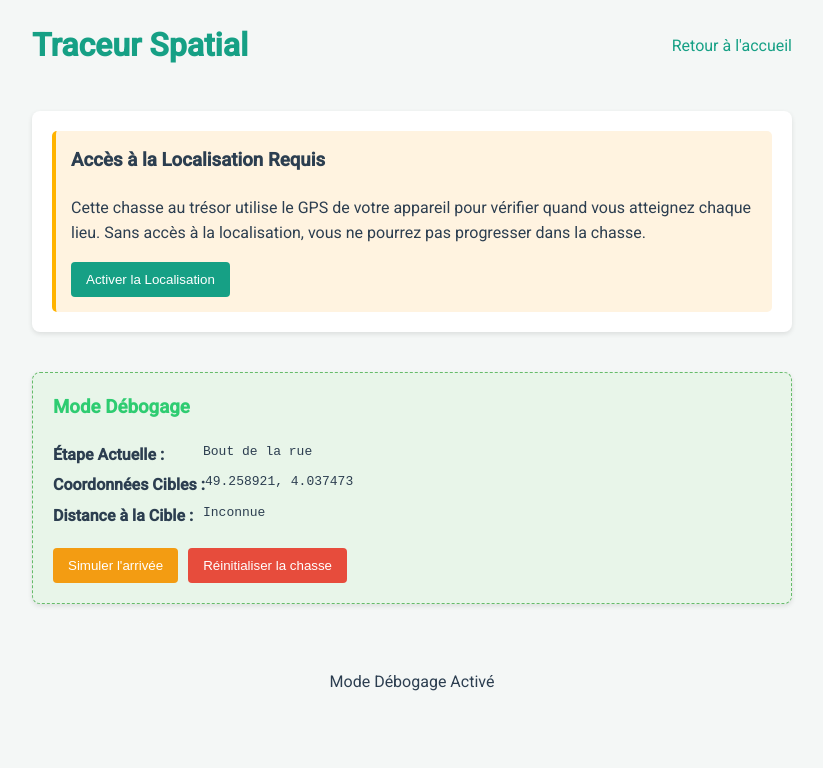
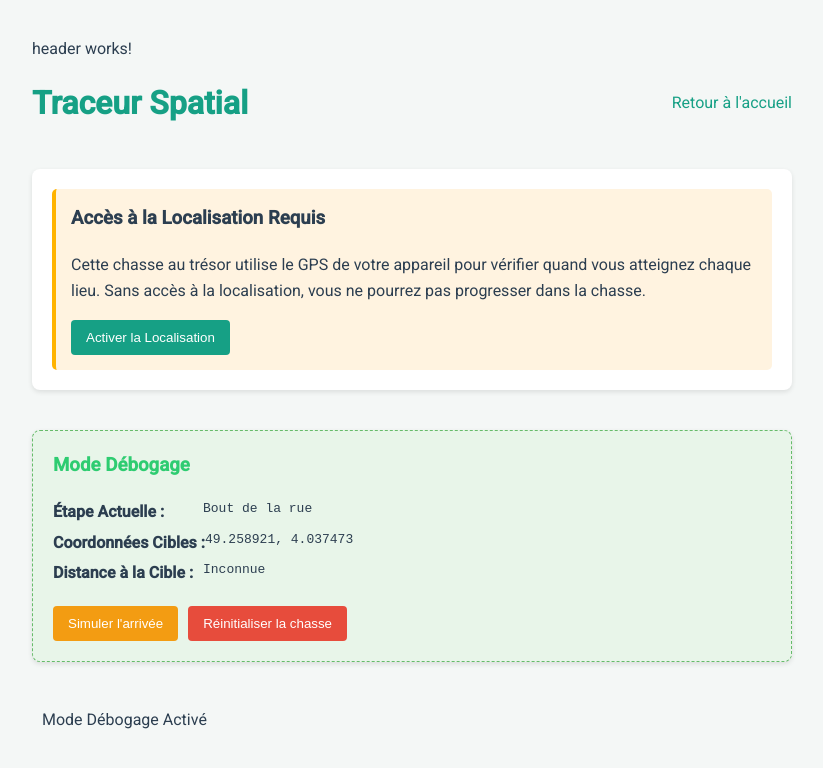
Before and after one commit to BriceN/th-estl2, an Angular app: page /traceur in a window 1280 px wide. Both pictures are taken after a click on the element "⚙️". Shown: the top 768 px of the page, without its empty margins (228-1051 px from the left). Built offline with nearby package versions, Linux system fonts and the light colour scheme; no server answers.

Commit message:
fix debug

```diff
--- a/src/app/app.component.html
+++ b/src/app/app.component.html
@@ -1,3 +1,4 @@
 <div class="app-container">
+  <app-header></app-header>
   <router-outlet></router-outlet>
 </div>
--- a/src/app/app.component.ts
+++ b/src/app/app.component.ts
@@ -1,11 +1,12 @@
 import { Component } from '@angular/core';
 import { CommonModule } from '@angular/common';
 import { RouterOutlet } from '@angular/router';
+import { HeaderComponent } from './components/header/header.component';
 
 @Component({
   selector: 'app-root',
   standalone: true,
-  imports: [CommonModule, RouterOutlet],
+  imports: [CommonModule, RouterOutlet, HeaderComponent],
   templateUrl: './app.component.html',
   styleUrl: './app.component.scss',
 })
--- /dev/null
+++ b/src/app/components/debug-panel/debug-panel.component.html
@@ -0,0 +1,54 @@
+<!-- Debug Panel -->
+<div class="debug-panel"
+     *ngIf="debugMode">
+    <h3>Mode Débogage</h3>
+
+    <div class="debug-info"
+         *ngIf="currentStep">
+        <div class="info-row">
+            <span class="label">Étape Actuelle :</span>
+            <span class="value">{{ currentStep.title }}</span>
+        </div>
+
+        <div class="info-row"
+             *ngIf="currentCoordinates">
+            <span class="label">Vos Coordonnées :</span>
+            <span class="value">
+                {{ currentCoordinates.lat.toFixed(6) }}, {{ currentCoordinates.lng.toFixed(6) }}
+            </span>
+        </div>
+
+        <div class="info-row"
+             *ngIf="currentStep.coordinates">
+            <span class="label">Coordonnées Cibles :</span>
+            <span class="value">
+                {{ currentStep.coordinates.lat.toFixed(6) }}, {{ currentStep.coordinates.lng.toFixed(6) }}
+            </span>
+        </div>
+
+        <div class="info-row">
+            <span class="label">Distance à la Cible :</span>
+            <span class="value"
+                  [ngClass]="{'near-target': isCloseToTarget()}">
+                {{ formatDistance(currentDistance) }}
+            </span>
+        </div>
+    </div>
+
+    <div class="debug-actions">
+        <button class="button accent"
+                (click)="simulateLocation()">
+            Simuler l'arrivée
+        </button>
+        <button class="button warning"
+                (click)="resetHunt()">
+            Réinitialiser la chasse
+        </button>
+    </div>
+</div>
+
+<!-- Debug Toggle (Footer) -->
+<div class="debug-toggle"
+     (click)="toggleDebug()">
+    <span>{{ debugMode ? 'Mode Débogage Activé' : '⚙️' }}</span>
+</div>
--- /dev/null
+++ b/src/app/components/debug-panel/debug-panel.component.scss
@@ -0,0 +1,82 @@
+.debug-panel {
+  background-color: #e8f5e9;
+  border: 1px dashed #66bb6a;
+  padding: 20px;
+  border-radius: 8px;
+  box-shadow: 0 2px 5px rgba(0, 0, 0, 0.1);
+  margin-bottom: 20px;
+
+  h3 {
+    margin-top: 0;
+    color: #2ecc71;
+  }
+}
+
+.debug-info {
+  margin-bottom: 20px;
+}
+
+.info-row {
+  display: flex;
+  margin-bottom: 5px;
+
+  .label {
+    font-weight: bold;
+    min-width: 150px;
+  }
+
+  .value {
+    font-family: monospace;
+
+    &.near-target {
+      color: #27ae60;
+      font-weight: bold;
+    }
+  }
+}
+
+.debug-actions {
+  display: flex;
+  gap: 10px;
+}
+
+.debug-toggle {
+  display: inline-block;
+  cursor: pointer;
+  padding: 5px 10px;
+  border-radius: 4px;
+  text-align: center;
+  margin-top: 20px;
+
+  &:hover {
+    background-color: rgba(0, 0, 0, 0.1);
+  }
+}
+
+// Buttons
+.button {
+  display: inline-block;
+  padding: 10px 15px;
+  border: none;
+  border-radius: 4px;
+  cursor: pointer;
+  text-decoration: none;
+
+  &.accent {
+    background-color: #f39c12;
+    color: white;
+
+    &:hover {
+      background-color: #e67e22;
+    }
+  }
+
+  &.warning {
+    background-color: #e74c3c;
+    color: white;
+
+    &:hover {
+      background-color: #c0392b;
+    }
+  }
+}
--- /dev/null
+++ b/src/app/components/debug-panel/debug-panel.component.ts
@@ -0,0 +1,60 @@
+import { Component, Input, OnChanges, SimpleChanges } from '@angular/core';
+import { CommonModule } from '@angular/common';
+import { TreasureHuntService } from '../../services/treasure-hunt.service';
+import { Step } from '../../models/step.model';
+
+@Component({
+  selector: 'app-debug-panel',
+  standalone: true,
+  imports: [CommonModule],
+  templateUrl: './debug-panel.component.html',
+  styleUrl: './debug-panel.component.scss',
+})
+export class DebugPanelComponent implements OnChanges {
+  @Input() currentStep: Step | null = null;
+  @Input() currentCoordinates: { lat: number; lng: number } | null = null;
+  @Input() currentDistance: number | null = null;
+
+  debugMode = false;
+
+  constructor(private treasureHuntService: TreasureHuntService) {
+    this.debugMode = this.treasureHuntService.getDebugMode();
+  }
+
+  ngOnChanges(changes: SimpleChanges): void {
+    // React to any input changes if needed
+  }
+
+  toggleDebug(): void {
+    this.debugMode = this.treasureHuntService.toggleDebugMode();
+  }
+
+  simulateLocation(): void {
+    this.treasureHuntService.simulateLocationReached();
+    alert("Arrivée à l'emplacement simulée !");
+  }
+
+  resetHunt(): void {
+    if (
+      confirm(
+        'Êtes-vous sûr de vouloir réinitialiser votre progression ? Cette action ne peut pas être annulée.'
+      )
+    ) {
+      this.treasureHuntService.resetHunt();
+    }
+  }
+
+  isCloseToTarget(): boolean {
+    return this.currentDistance !== null && this.currentDistance <= 10;
+  }
+
+  formatDistance(distance: number | null): string {
+    if (distance === null) return 'Inconnue';
+
+    if (distance >= 1000) {
+      return `${(distance / 1000).toFixed(2)} km`;
+    } else {
+      return `${Math.round(distance)} m`;
+    }
+  }
+}
--- /dev/null
+++ b/src/app/components/header/header.component.html
@@ -0,0 +1 @@
+<p>header works!</p>
--- /dev/null
+++ b/src/app/components/header/header.component.scss
@@ -0,0 +1,3 @@
+:host {
+  display: block;
+}
--- /dev/null
+++ b/src/app/components/header/header.component.ts
@@ -0,0 +1,10 @@
+import { ChangeDetectionStrategy, Component } from '@angular/core';
+
+@Component({
+  selector: 'app-header',
+  imports: [],
+  templateUrl: './header.component.html',
+  styleUrl: './header.component.scss',
+  changeDetection: ChangeDetectionStrategy.OnPush,
+})
+export class HeaderComponent {}
--- a/src/app/components/tracer/tracer.component.html
+++ b/src/app/components/tracer/tracer.component.html
@@ -50,59 +50,9 @@
         </div>
     </div>
 
-    <!-- Mode Debug -->
-    <div class="debug-panel"
-         *ngIf="debugMode">
-        <h3>Mode Débogage</h3>
-
-        <div class="debug-info"
-             *ngIf="currentStep">
-            <div class="info-row">
-                <span class="label">Étape Actuelle :</span>
-                <span class="value">{{ currentStep.title }}</span>
-            </div>
-
-            <div class="info-row"
-                 *ngIf="currentCoordinates">
-                <span class="label">Vos Coordonnées :</span>
-                <span class="value">
-                    {{ currentCoordinates.lat.toFixed(6) }}, {{ currentCoordinates.lng.toFixed(6) }}
-                </span>
-            </div>
-
-            <div class="info-row"
-                 *ngIf="currentStep.coordinates">
-                <span class="label">Coordonnées Cibles :</span>
-                <span class="value">
-                    {{ currentStep.coordinates.lat.toFixed(6) }}, {{ currentStep.coordinates.lng.toFixed(6) }}
-                </span>
-            </div>
-
-            <div class="info-row">
-                <span class="label">Distance à la Cible :</span>
-                <span class="value"
-                      [ngClass]="{'near-target': isCloseToTarget()}">
-                    {{ formatDistance(currentDistance) }}
-                </span>
-            </div>
-        </div>
-
-        <div class="debug-actions">
-            <button class="button accent"
-                    (click)="simulateLocation()">
-                Simuler l'arrivée
-            </button>
-            <button class="button warning"
-                    (click)="resetHunt()">
-                Réinitialiser la chasse
-            </button>
-        </div>
-    </div>
-
-    <footer class="traceur-footer">
-        <div class="debug-toggle"
-             (click)="toggleDebug()">
-            <span>{{ debugMode ? 'Mode Débogage Activé' : '⚙️' }}</span>
-        </div>
-    </footer>
+    <!-- Debug Panel Component -->
+    <app-debug-panel [currentStep]="currentStep"
+                     [currentCoordinates]="currentCoordinates"
+                     [currentDistance]="currentDistance">
+    </app-debug-panel>
 </div>
--- a/src/app/components/tracer/tracer.component.scss
+++ b/src/app/components/tracer/tracer.component.scss
@@ -26,8 +26,7 @@
 }
 
 .permission-request,
-.current-step-card,
-.debug-panel {
+.current-step-card {
   background-color: #fff;
   border-radius: 8px;
   padding: 20px;
@@ -72,24 +71,6 @@
 
     &:hover {
       background-color: #2980b9;
-    }
-  }
-
-  &.accent {
-    background-color: #f39c12;
-    color: white;
-
-    &:hover {
-      background-color: #e67e22;
-    }
-  }
-
-  &.warning {
-    background-color: #e74c3c;
-    color: white;
-
-    &:hover {
-      background-color: #c0392b;
     }
   }
 }
@@ -231,57 +212,3 @@
   justify-content: center;
   margin-top: 20px;
 }
-
-.debug-panel {
-  background-color: #e8f5e9;
-  border: 1px dashed #66bb6a;
-
-  h3 {
-    margin-top: 0;
-    color: #2ecc71;
-  }
-}
-
-.debug-info {
-  margin-bottom: 20px;
-}
-
-.info-row {
-  display: flex;
-  margin-bottom: 5px;
-
-  .label {
-    font-weight: bold;
-    min-width: 150px;
-  }
-
-  .value {
-    font-family: monospace;
-
-    &.near-target {
-      color: #27ae60;
-      font-weight: bold;
-    }
-  }
-}
-
-.debug-actions {
-  display: flex;
-  gap: 10px;
-}
-
-.traceur-footer {
-  text-align: center;
-  margin-top: 20px;
-}
-
-.debug-toggle {
-  display: inline-block;
-  cursor: pointer;
-  padding: 5px 10px;
-  border-radius: 4px;
-
-  &:hover {
-    background-color: rgba(0, 0, 0, 0.1);
-  }
-}
--- a/src/app/components/tracer/tracer.component.ts
+++ b/src/app/components/tracer/tracer.component.ts
@@ -4,17 +4,17 @@ import { RouterLink } from '@angular/router';
 import { Subscription } from 'rxjs';
 import { TreasureHuntService } from '../../services/treasure-hunt.service';
 import { Step } from '../../models/step.model';
+import { DebugPanelComponent } from '../debug-panel/debug-panel.component';
 
 @Component({
   selector: 'app-tracer',
   standalone: true,
-  imports: [CommonModule, RouterLink],
+  imports: [CommonModule, RouterLink, DebugPanelComponent],
   templateUrl: './tracer.component.html',
   styleUrl: './tracer.component.scss',
 })
 export class TracerComponent implements OnInit, OnDestroy {
   locationPermissionGranted = false;
-  debugMode = false;
   currentDistance: number | null = null;
   currentStep: Step | null = null;
   currentCoordinates: { lat: number; lng: number } | null = null;
@@ -24,7 +24,6 @@ export class TracerComponent implements OnInit, OnDestroy {
 
   constructor(public treasureHuntService: TreasureHuntService) {
     this.checkLocationPermission();
-    this.debugMode = this.treasureHuntService.getDebugMode();
   }
 
   ngOnInit(): void {
@@ -155,29 +154,4 @@ export class TracerComponent implements OnInit, OnDestroy {
   isCloseToTarget(threshold: number = 10): boolean {
     return this.currentDistance !== null && this.currentDistance <= threshold;
   }
-
-  // Debug methods
-  toggleDebug(): void {
-    this.debugMode = this.treasureHuntService.toggleDebugMode();
-    if (this.debugMode) {
-      alert('Mode débogage activé');
-    } else {
-      alert('Mode débogage désactivé');
-    }
-  }
-
-  simulateLocation(): void {
-    this.treasureHuntService.simulateLocationReached();
-    alert("Arrivée à l'emplacement simulée !");
-  }
-
-  resetHunt(): void {
-    if (
-      confirm(
-        'Êtes-vous sûr de vouloir réinitialiser votre progression ? Cette action ne peut pas être annulée.'
-      )
-    ) {
-      this.treasureHuntService.resetHunt();
-    }
-  }
 }
```
Also changed, not shown: src/app/services/treasure-hunt.service.ts (+29 -12 lines).
